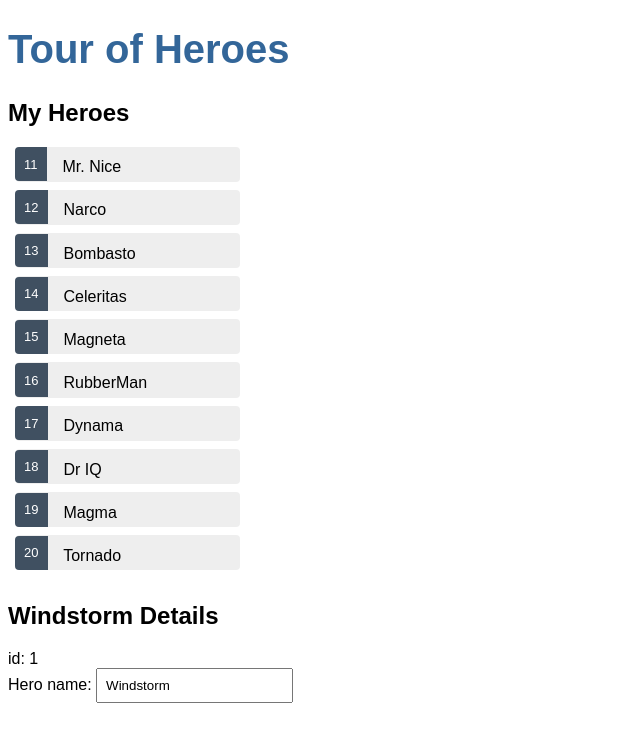
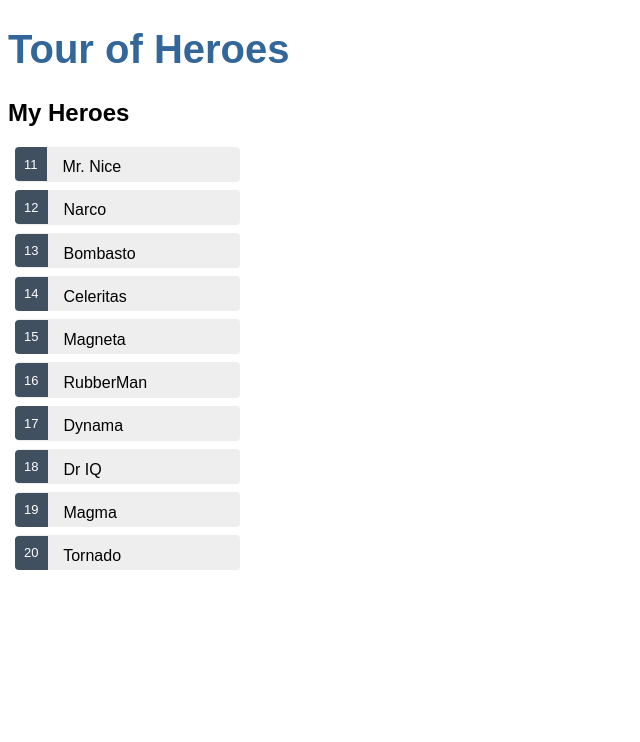
Before and after one commit to mysoyul/Angular_HeroApp, an Angular app: page / in a window 1280 px wide. Shown: the top 742 px of the page, without its empty margins (0-640 px from the left). Built offline with nearby package versions, Linux system fonts and the light colour scheme.

Commit message:
event handler

```diff
--- a/src/app/heroes/heroes.component.html
+++ b/src/app/heroes/heroes.component.html
@@ -1,16 +1,20 @@
 <h2>My Heroes</h2>
 <ul class="heroes">
-  <li *ngFor="let hero of heroes; index as i">
+  <li *ngFor="let hero of heroes; index as i"
+   [class.selected]="hero === selectedHero"
+   (click)="onSelect(hero)">
     <span class="badge">{{ hero.id }}</span> {{ hero.name }}
   </li>
 </ul>
 
-<h2>{{ hero.name | titlecase }} Details</h2>
-<div><span>id: </span>{{ hero.id }}</div>
-<div>
-  <label for="hero-name">Hero name: </label>
-  <input id="hero-name" [(ngModel)]="hero.name" placeholder="name" />
-  <!-- <input type="text" [value]="hero.name" (change)="nameChange" -->
+<div *ngIf="selectedHero">
+  <h2>{{ selectedHero.name | titlecase }} Details</h2>
+  <div><span>id: </span>{{ selectedHero.id }}</div>
+  <div>
+    <label for="hero-name">Hero name: </label>
+    <input id="hero-name" [(ngModel)]="selectedHero.name" placeholder="name" />
+    <!-- <input type="text" [value]="hero.name" (change)="nameChange" -->
+  </div>
 </div>
 
 <!-- <p>{{ hero | json }}</p>
--- a/src/app/heroes/heroes.component.ts
+++ b/src/app/heroes/heroes.component.ts
@@ -9,7 +9,8 @@
 })
 export class HeroesComponent implements OnInit {
   heroes = HEROES;
-  hero: Hero = {id: 1, name: 'Windstorm'};
+  selectedHero?: Hero;
+
   today: number = Date.now();
 
   constructor() {
@@ -20,4 +21,9 @@
     console.log('HeroesComponent ngOnInit() called..');
   }
 
+  onSelect(hero: Hero): void {
+    this.selectedHero = hero;
+  }
+
+
 }
```
